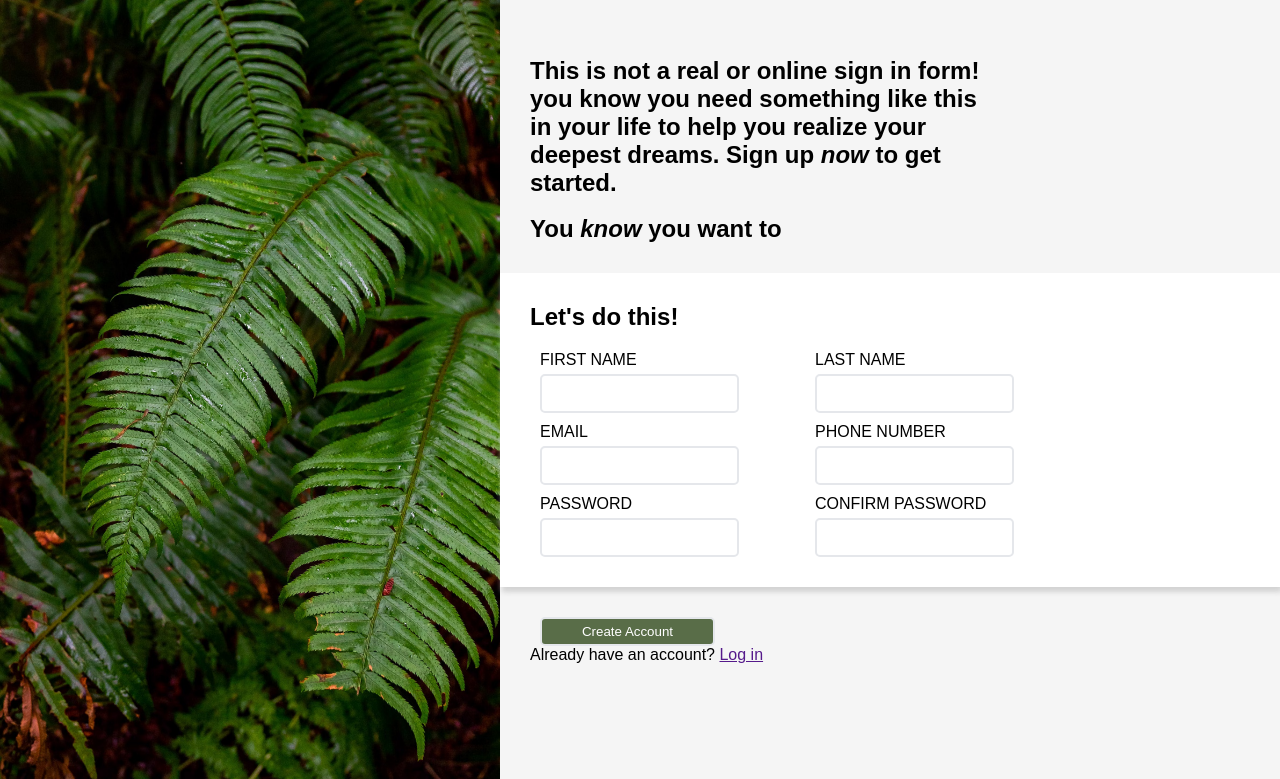
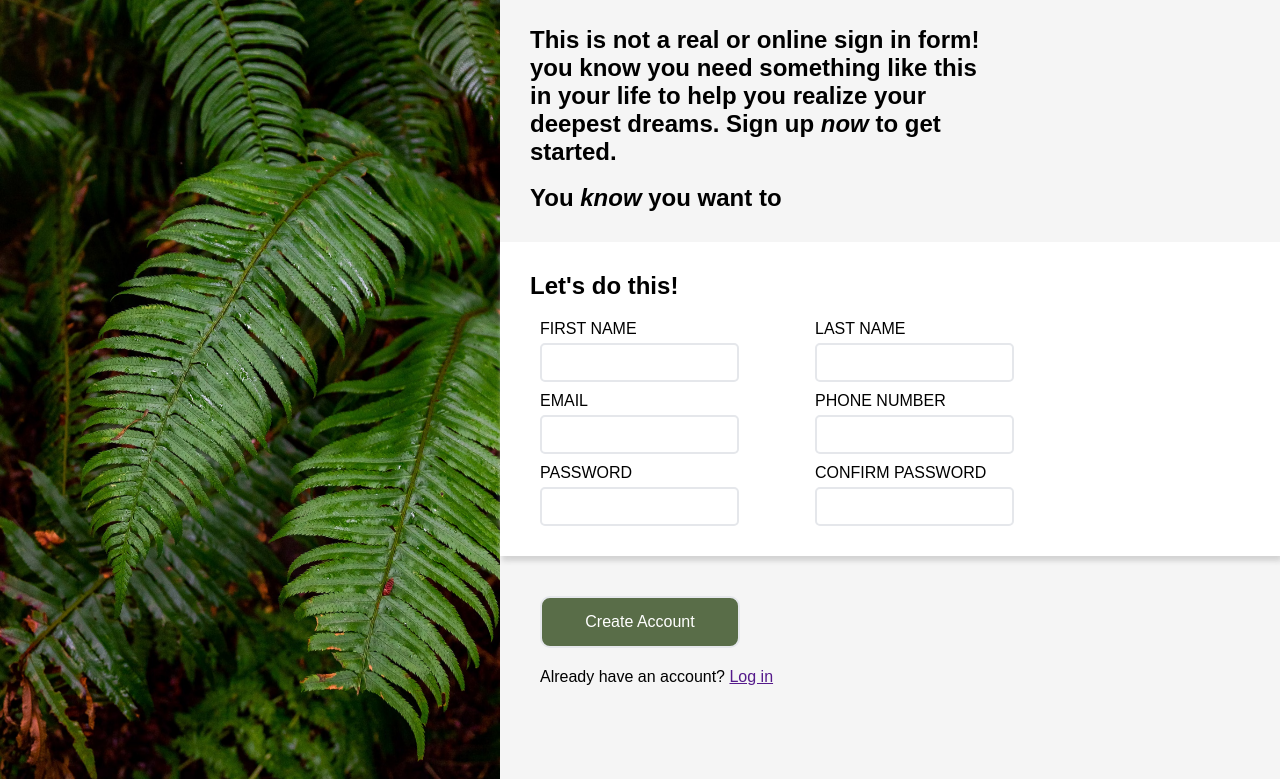
Before and after one commit to JSzkup/odin-sign-up-form, a plain HTML site: page index.html in a window 1280 px wide. Shown: the part 58-837 px from the top of the page. Drawn offline with Linux system fonts and the light colour scheme.

Commit message:
fix submit section padding

```diff
--- a/css/styles.css
+++ b/css/styles.css
@@ -94,5 +94,16 @@ input:focus {
 input[type="submit"] {
     background-color: #596D48;
     color: white;
-    padding: 5px;
+
+    font-size: 1rem;
+
+    padding: 15px 20px 15px 20px;
+    width: 200px;
+    border-radius: 10px;
+
+    margin: 10px;
 }
+
+p {
+    padding: 10px;
+}
```
